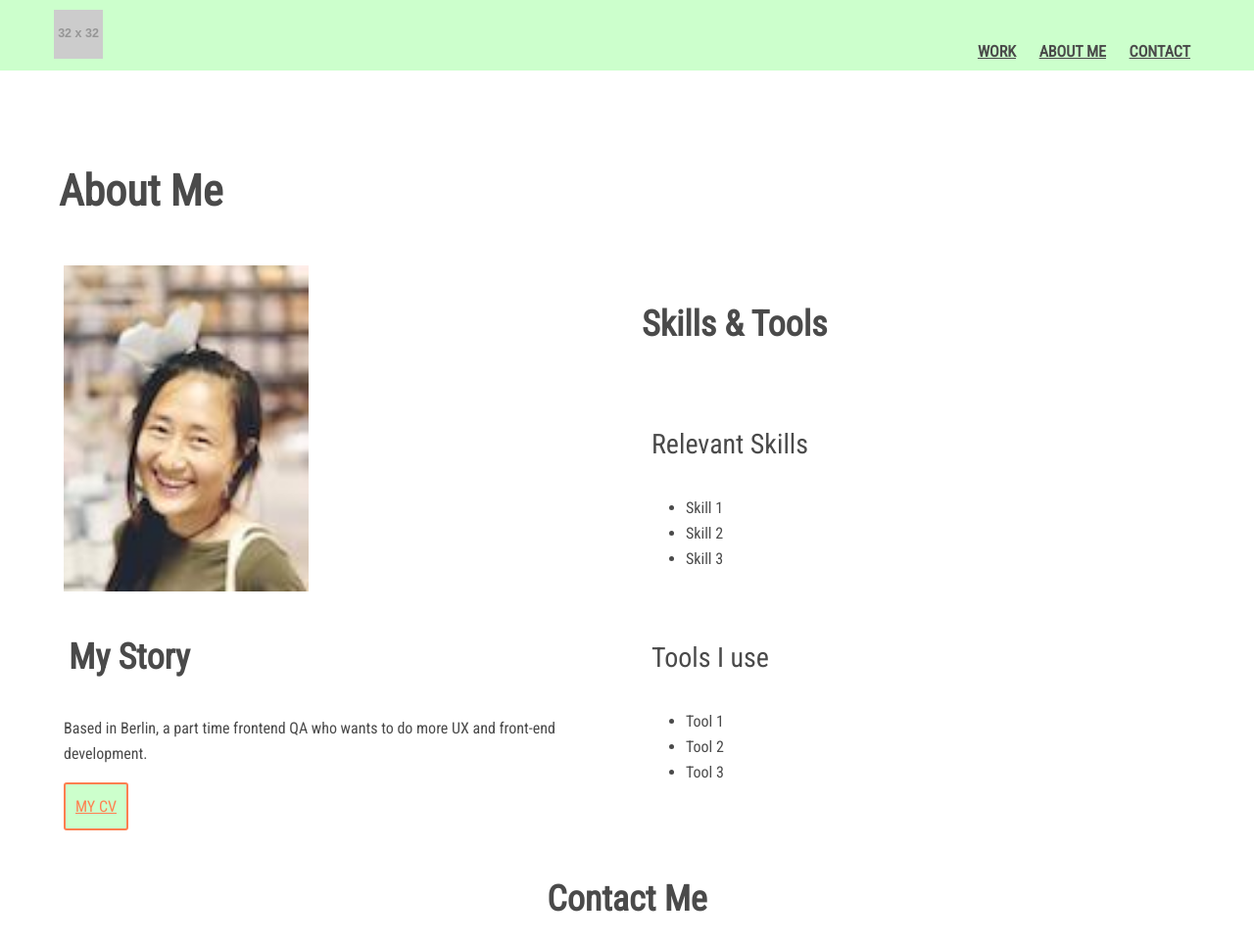
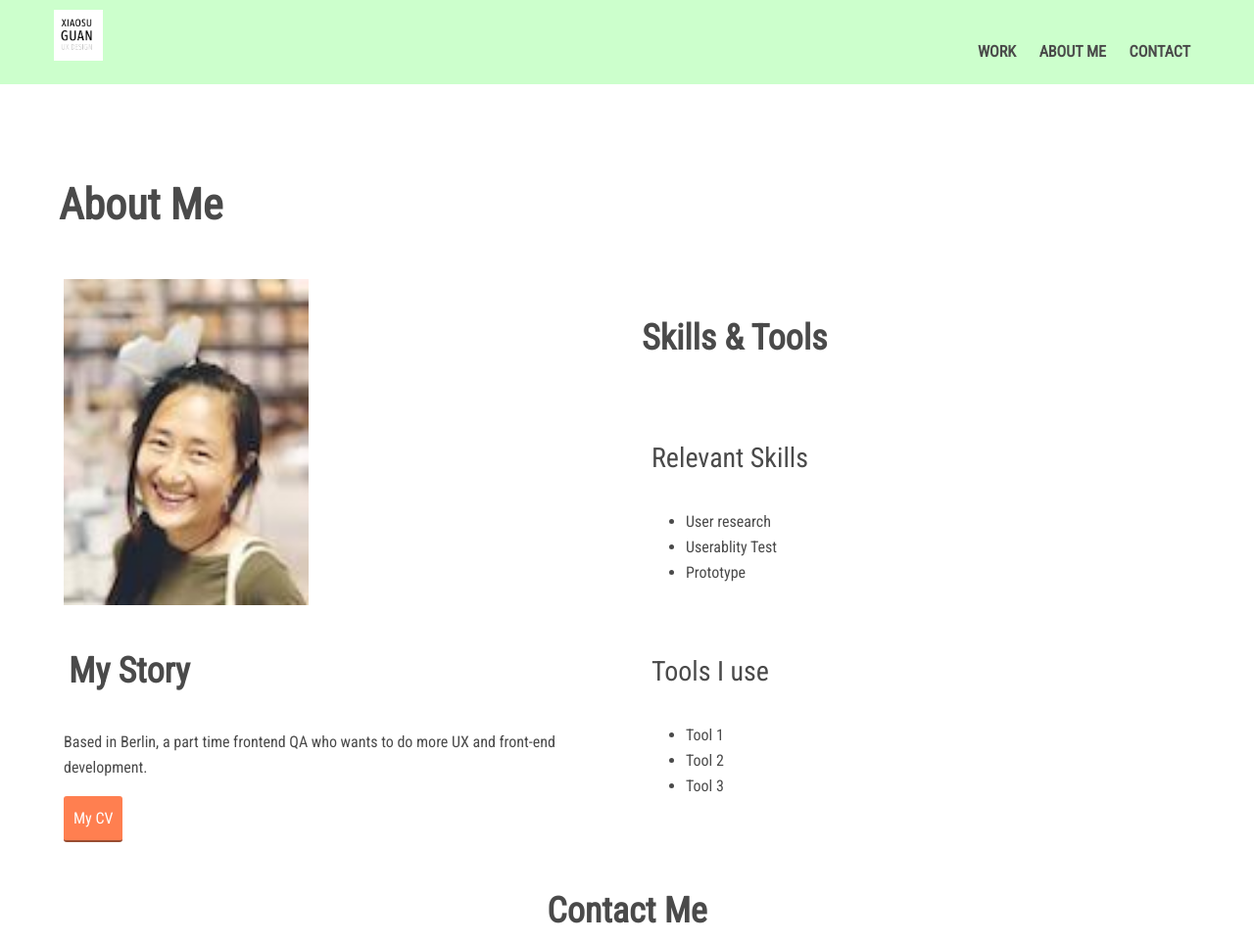
Before and after one commit to lookjellyfish/Portfolio-Site-Xiaosu-Guan, a plain HTML site: page about-me.html in a window 1280 px wide. Shown: the top 963 px of the page at 98% size. Drawn offline with nearby package versions, Linux system fonts and the light colour scheme; placeholder pictures from the web are drawn by us.

Commit message:
fixed the nav in header issue

```diff
--- a/about-me.html
+++ b/about-me.html
@@ -16,7 +16,7 @@
     <header>
       <div class="container">
         <div class="navtoggle" id="myNavtoggle">
-        <img class="logo" src="https://via.placeholder.com/32x32" alt="Xiaosu Guan logo" >
+        <img class="logo" src="img/xsglogo.png" alt="Xiaosu Guan logo" >
         <nav>
           <ul>
             <li>
@@ -64,9 +64,9 @@
                 <div class="col-md-12 col-lg-6">
                   <h3>Relevant Skills</h3>
                   <ul>
-                    <li> Skill 1 </li>
-                    <li> Skill 2 </li>
-                    <li> Skill 3 </li>
+                    <li> User research </li>
+                    <li> Userablity Test </li>
+                    <li> Prototype </li>
                   </ul>
                 </div>
                 <div class="col-md-12 col-lg-6">
--- a/css/style.css
+++ b/css/style.css
@@ -67,6 +67,7 @@ img {
 a {
   color: #ff5350;
   text-align: center;
+  text-decoration: none;
 }
 a:visited { /* visited link */
   color: #ff5350;
@@ -104,19 +105,6 @@ a:active { /* selected link */
   text-decoration: none;
 }
 
-.button.view-cv {
-  background-color: #ccffcc;
-  color: #ff7f50 !important;
-  border: 2px solid #ff7f50;
-  text-transform: uppercase;
-}
-
-.button.view-cv:hover{
-  background-color: transparent;
-  color: #ff7f50 !important;
-  border: 5px solid #ff7f50;
-}
-
 .button.email {
   background-color: transparent;
   color: #ff7f50 !important;
@@ -131,8 +119,8 @@ a:active { /* selected link */
 /* nav */
 nav{
     margin-top: 4px;
+    width: 100%;
     display: inline-block;
-    width: auto;
 }
 nav ul {
   list-style-type: none;
@@ -146,6 +134,10 @@ nav > ul > li > a {
   text-transform: uppercase;
   font-weight:700;
   color:#4a4a4a;
+  display: inline-block;
+}
+.navtoggle, .navtoggle.responsive{
+  position: relative;
 }
 
 .navtoggle li:not(:last-child) {
@@ -157,9 +149,6 @@ nav > ul > li > a {
   top: 2px;
   font-size: 20px;
 }
-.navtoggle.responsive li  {
-  display: block;
-}
 .navtoggle.responsive nav {
   padding: 24px 0 0;
 }
@@ -168,7 +157,6 @@ nav > ul > li > a {
   padding: 10px 0;
   border-top: 1px solid rgba(255,127,80,0.5);
 }
-
 .navtoggle.responsive li:last-child  {
   padding: 0 0 10px;
 }
@@ -248,6 +236,14 @@ footer ul li a {
   nav{
       float: right;
       margin-top: 14px;
+      width: auto;
+  }
+  nav ul{
+    display: inline-block;
+  }
+  .navtoggle {
+    display: inline-block;
+    width: 100%;
   }
   .navtoggle li:not(:last-child) {
     display: inline-block;
--- a/js/scripts.js
+++ b/js/scripts.js
@@ -1,7 +1,7 @@
 function menuToggle () {
   var x = document.getElementById('myNavtoggle')
   if (x.className === 'navtoggle') {
-    x.className += 'responsive'
+    x.className += ' responsive'
   } else {
     x.className = 'navtoggle'
   }
```
Also changed, not shown: index.html (+1 -1 lines), schnitzeljagd.html (+1 -1 lines), img/xsglogo.png (added), 3 other files.
